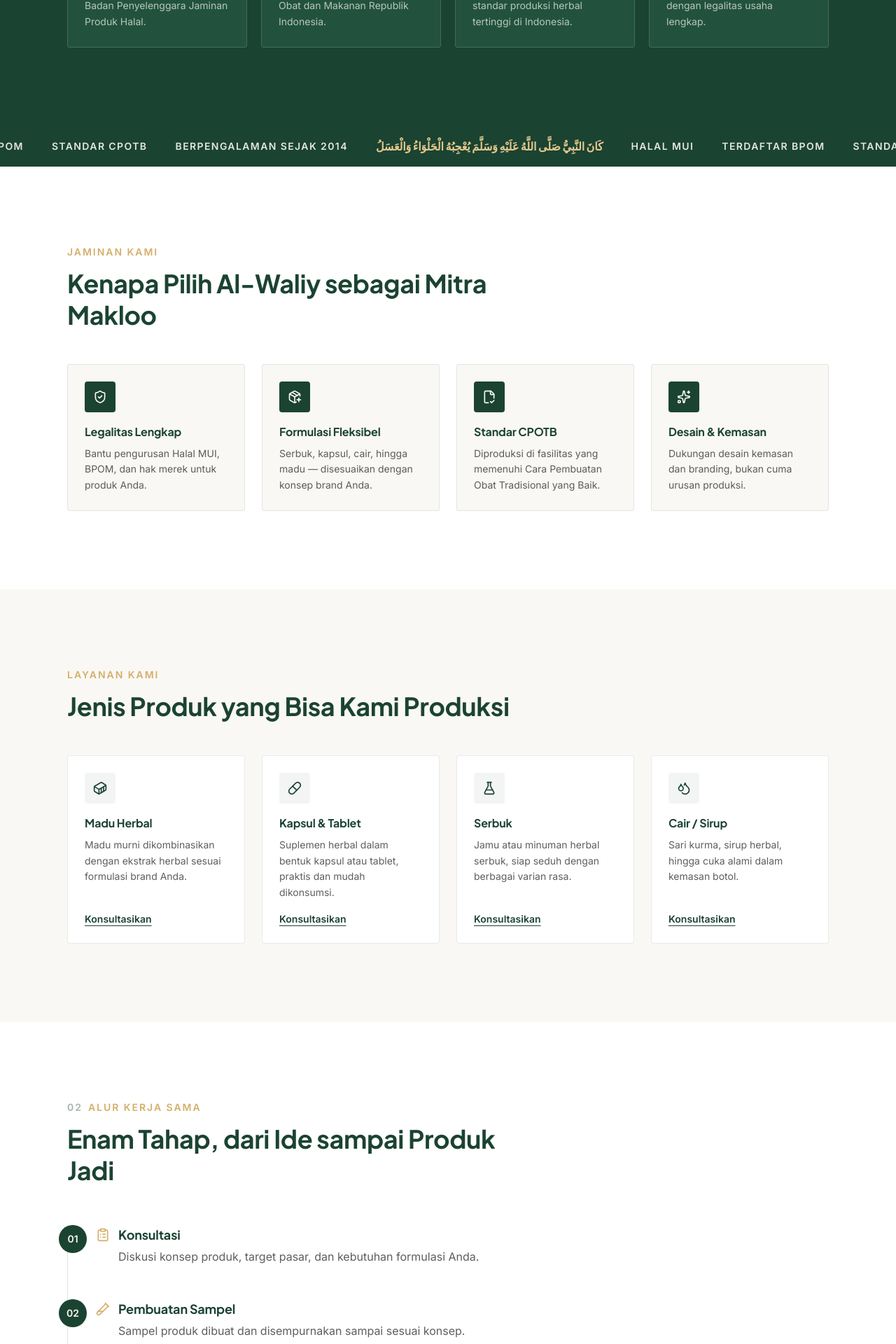
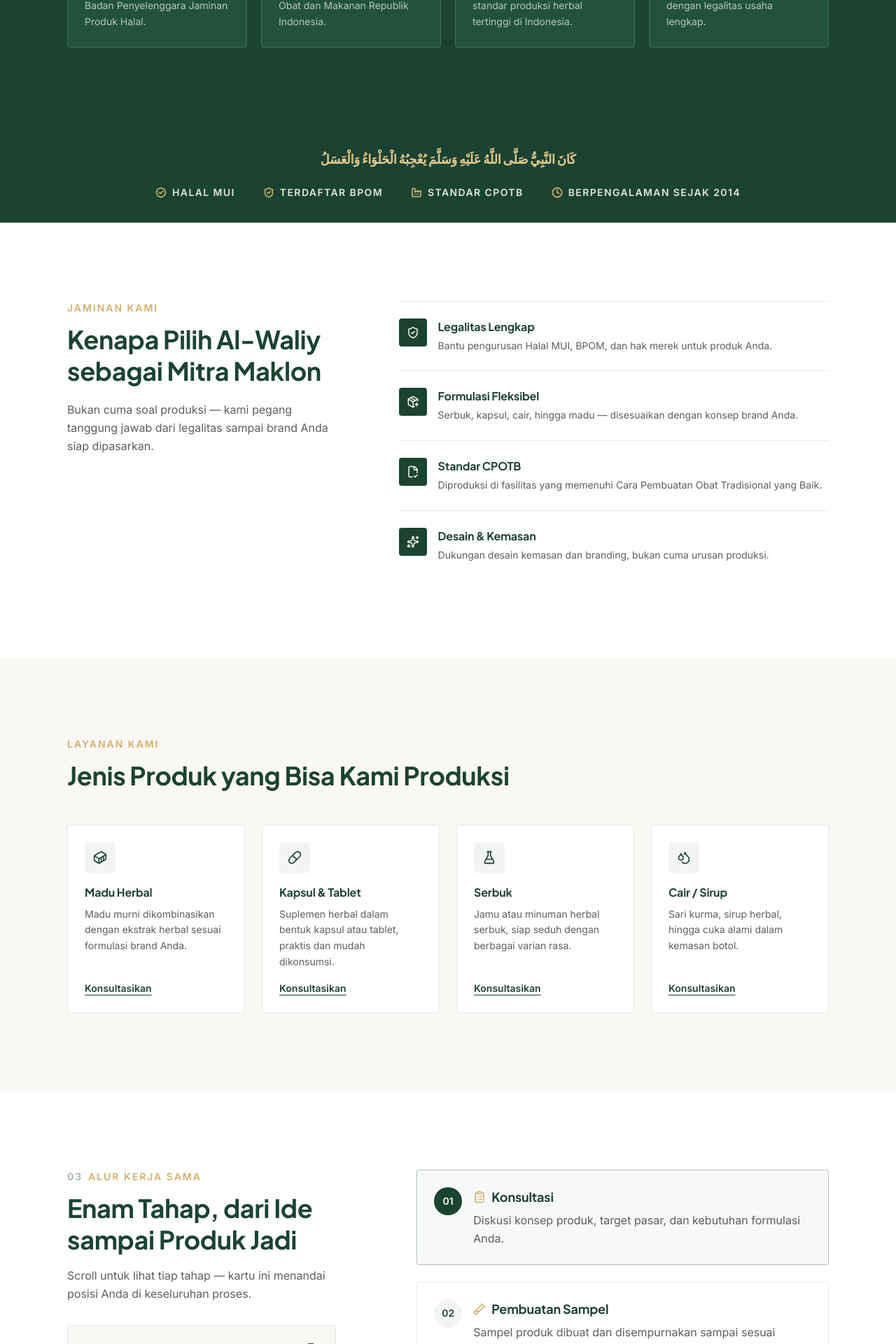
Before and after one commit to bael850/alwaliy-maklon, a React (Vite) app: page / in a window 1280 px wide. Shown: the part 1879-3799 px from the top of the page at 70% size. Built offline with nearby package versions, Linux system fonts and the light colour scheme.

Commit message:
fixJumat

```diff
--- a/src/components/sections/AboutMaklon.tsx
+++ b/src/components/sections/AboutMaklon.tsx
@@ -44,7 +44,7 @@
               href="#proses"
               className="mt-6 inline-flex items-center text-sm font-semibold text-forest underline underline-offset-4 hover:text-gold"
             >
-              Lihat cara kerja sama kamii
+              Lihat cara kerja sama kami
             </a>
           </Reveal>
 
--- a/src/components/sections/Certifications.tsx
+++ b/src/components/sections/Certifications.tsx
@@ -29,7 +29,7 @@
       <div className="mx-auto max-w-6xl px-5 md:px-8">
         <div className="mb-12 max-w-2xl">
           <p className="mb-3 flex items-center gap-2 text-sm font-semibold uppercase tracking-[0.14em] text-gold-light">
-            <span className="text-cream/30">03</span> Legalitas &amp; Standar
+            <span className="text-cream/30">02</span> Legalitas &amp; Standar
           </p>
           <h2 className="font-heading text-3xl font-extrabold leading-tight text-cream md:text-4xl">
             Bukan Sekadar Klaim — Ini Jaminan Tertulis
--- a/src/components/sections/TrustBadgeStrip.tsx
+++ b/src/components/sections/TrustBadgeStrip.tsx
@@ -1,47 +1,42 @@
+import { BadgeCheck, ShieldCheck, Factory, Clock } from "lucide-react";
+import Reveal from "../Reveal";
+
 const BADGES = [
-  "Halal MUI",
-  "Terdaftar BPOM",
-  "Standar CPOTB",
-  "Berpengalaman Sejak 2014",
+  { icon: BadgeCheck, label: "Halal MUI" },
+  { icon: ShieldCheck, label: "Terdaftar BPOM" },
+  { icon: Factory, label: "Standar CPOTB" },
+  { icon: Clock, label: "Berpengalaman Sejak 2014" },
 ];
 
 const ARABIC_QUOTE =
   "كَانَ النَّبِيُّ صَلَّى اللَّهُ عَلَيْهِ وَسَلَّمَ يُعْجِبُهُ الْحَلْوَاءُ وَالْعَسَلُ";
 
-// Diulang 2x biar animasi marquee-nya seamless loop
-const ITEMS = [...BADGES, ARABIC_QUOTE, ...BADGES, ARABIC_QUOTE];
-
 export default function TrustBadgeStrip() {
   return (
-    <div className="overflow-hidden border-y border-forest/10 bg-forest py-4">
-      <style>{`
-        @keyframes marquee-scroll {
-          from { transform: translateX(0); }
-          to { transform: translateX(-50%); }
-        }
-        .marquee-track {
-          animation: marquee-scroll 32s linear infinite;
-        }
-        @media (prefers-reduced-motion: reduce) {
-          .marquee-track {
-            animation: none;
-          }
-        }
-      `}</style>
-      <div className="marquee-track flex w-max items-center gap-10 whitespace-nowrap">
-        {ITEMS.map((item, i) => (
-          <span
-            key={i}
-            className={
-              item === ARABIC_QUOTE
-                ? "font-heading text-base text-gold-light"
-                : "text-sm font-semibold uppercase tracking-[0.1em] text-cream/90"
-            }
-            dir={item === ARABIC_QUOTE ? "rtl" : undefined}
+    <div className="border-y border-forest/10 bg-forest py-8">
+      <div className="mx-auto max-w-6xl px-5 md:px-8">
+        <Reveal>
+          <p
+            dir="rtl"
+            className="text-center font-heading text-base text-gold-light md:text-lg"
           >
-            {item}
-          </span>
-        ))}
+            {ARABIC_QUOTE}
+          </p>
+        </Reveal>
+
+        <Reveal delay={0.1}>
+          <div className="mt-6 flex flex-wrap items-center justify-center gap-x-10 gap-y-4">
+            {BADGES.map((badge) => (
+              <span
+                key={badge.label}
+                className="flex items-center gap-2 text-sm font-semibold uppercase tracking-[0.1em] text-cream/90"
+              >
+                <badge.icon size={16} strokeWidth={2.5} className="text-gold" />
+                {badge.label}
+              </span>
+            ))}
+          </div>
+        </Reveal>
       </div>
     </div>
   );
--- a/src/components/sections/WhyUs.tsx
+++ b/src/components/sections/WhyUs.tsx
@@ -28,33 +28,44 @@
   return (
     <section className="bg-white py-20 md:py-28">
       <div className="mx-auto max-w-6xl px-5 md:px-8">
-        <Reveal className="mb-12 max-w-2xl">
+        <div className="grid gap-12 md:grid-cols-[minmax(0,0.8fr)_minmax(0,1.2fr)] md:gap-16">
+          {/* Kiri: framing singkat, bukan cuma judul doang */}
+          <Reveal>
             <p className="mb-3 text-sm font-semibold uppercase tracking-[0.14em] text-gold">
               Jaminan Kami
             </p>
             <h2 className="font-heading text-3xl font-extrabold leading-tight text-forest md:text-4xl">
-            Kenapa Pilih Al-Waliy sebagai Mitra Makloo
+              Kenapa Pilih Al-Waliy sebagai Mitra Maklon
             </h2>
+            <p className="mt-5 max-w-sm text-sm leading-relaxed text-ink/70 md:text-base">
+              Bukan cuma soal produksi — kami pegang tanggung jawab dari
+              legalitas sampai brand Anda siap dipasarkan.
+            </p>
           </Reveal>
 
-        <div className="grid gap-6 sm:grid-cols-2 lg:grid-cols-4">
+          {/* Kanan: list, bukan grid kartu kotak — biar beda pola sama
+              Certifications & ProductTypes yang di atas/bawahnya */}
+          <div className="flex flex-col divide-y divide-forest/10 border-t border-forest/10">
             {REASONS.map((reason, i) => (
               <Reveal key={reason.title} delay={i * 0.08}>
-              <div className="rounded-[4px] border border-forest/10 bg-cream p-6">
-                <div className="mb-4 flex h-11 w-11 items-center justify-center rounded-[4px] bg-forest text-cream">
-                  <reason.icon size={20} strokeWidth={2} />
+                <div className="flex items-start gap-4 py-6">
+                  <div className="flex h-10 w-10 shrink-0 items-center justify-center rounded-[4px] bg-forest text-cream">
+                    <reason.icon size={18} strokeWidth={2} />
                   </div>
+                  <div>
                     <h3 className="font-heading text-base font-bold text-forest">
                       {reason.title}
                     </h3>
-                <p className="mt-2 text-sm leading-relaxed text-ink/70">
+                    <p className="mt-1 text-sm leading-relaxed text-ink/70">
                       {reason.desc}
                     </p>
+                  </div>
                 </div>
               </Reveal>
             ))}
           </div>
         </div>
+      </div>
     </section>
   );
 }
--- a/src/components/sections/Workflow.tsx
+++ b/src/components/sections/Workflow.tsx
@@ -1,3 +1,4 @@
+import { useEffect, useRef, useState } from "react";
 import {
   ClipboardList,
   TestTube2,
@@ -6,6 +7,11 @@
   Factory,
   Truck,
 } from "lucide-react";
+import gsap from "gsap";
+import { ScrollTrigger } from "gsap/ScrollTrigger";
+import Reveal from "../Reveal";
+
+gsap.registerPlugin(ScrollTrigger);
 
 const STEPS = [
   {
@@ -41,43 +47,124 @@
 ];
 
 export default function Workflow() {
+  const [activeIndex, setActiveIndex] = useState(0);
+  const stepRefs = useRef<Array<HTMLDivElement | null>>([]);
+
+  useEffect(() => {
+    const triggers = stepRefs.current.map((el, i) => {
+      if (!el) return null;
+      return ScrollTrigger.create({
+        trigger: el,
+        start: "top 55%",
+        end: "bottom 55%",
+        onEnter: () => setActiveIndex(i),
+        onEnterBack: () => setActiveIndex(i),
+      });
+    });
+
+    return () => {
+      triggers.forEach((t) => t?.kill());
+    };
+  }, []);
+
+  const ActiveIcon = STEPS[activeIndex].icon;
+
   return (
     <section id="proses" className="bg-white py-20 md:py-28">
       <div className="mx-auto max-w-6xl px-5 md:px-8">
-        <div className="mb-14 max-w-2xl">
+        <div className="grid gap-10 md:grid-cols-[minmax(0,0.85fr)_minmax(0,1.15fr)] md:gap-16">
+          {/* Panel kiri — nempel selama user scroll ngelewatin 6 tahap di kanan */}
+          <div className="md:sticky md:top-28 md:self-start">
             <p className="mb-3 flex items-center gap-2 text-sm font-semibold uppercase tracking-[0.14em] text-gold">
-            <span className="text-forest/40">02</span> Alur Kerja Sama
+              <span className="text-forest/40">03</span> Alur Kerja Sama
             </p>
             <h2 className="font-heading text-3xl font-extrabold leading-tight text-forest md:text-4xl">
               Enam Tahap, dari Ide sampai Produk Jadi
             </h2>
+            <p className="mt-4 max-w-sm text-sm leading-relaxed text-ink/70 md:text-base">
+              Scroll untuk lihat tiap tahap — kartu ini menandai posisi Anda di
+              keseluruhan proses.
+            </p>
+
+            {/* Kartu tahap aktif, ikut berubah pas step di kanan berganti */}
+            <div className="mt-8 hidden max-w-sm rounded-[4px] border border-forest/10 bg-cream p-6 md:block">
+              <div className="flex items-center justify-between">
+                <span className="font-heading text-sm font-bold uppercase tracking-[0.1em] text-gold">
+                  Tahap {String(activeIndex + 1).padStart(2, "0")} / 06
+                </span>
+                <ActiveIcon size={22} strokeWidth={2} className="text-forest" />
+              </div>
+              <h3 className="mt-3 font-heading text-xl font-bold text-forest">
+                {STEPS[activeIndex].title}
+              </h3>
+              <p className="mt-2 text-sm leading-relaxed text-ink/70">
+                {STEPS[activeIndex].desc}
+              </p>
+
+              {/* Progress dots */}
+              <div className="mt-6 flex gap-1.5">
+                {STEPS.map((step, i) => (
+                  <span
+                    key={step.title}
+                    className={[
+                      "h-1.5 flex-1 rounded-full transition-colors duration-300",
+                      i <= activeIndex ? "bg-gold" : "bg-forest/10",
+                    ].join(" ")}
+                  />
+                ))}
+              </div>
+            </div>
           </div>
 
-        <ol className="relative border-l border-forest/15 pl-8 md:pl-10">
+          {/* Kanan — 6 tahap, tiap kartu jadi trigger buat panel kiri */}
+          <div className="flex flex-col gap-6">
             {STEPS.map((step, i) => (
-            <li key={step.title} className="relative pb-12 last:pb-0">
-              {/* Marker bernomor */}
-              <span className="absolute -left-[45px] flex h-9 w-9 items-center justify-center rounded-full bg-forest text-sm font-bold text-cream md:-left-[53px] md:h-10 md:w-10">
+              <div
+                key={step.title}
+                ref={(el) => {
+                  stepRefs.current[i] = el;
+                }}
+              >
+                <Reveal>
+                  <div
+                    className={[
+                      "flex items-start gap-4 rounded-[4px] border p-6 transition-colors duration-300",
+                      i === activeIndex
+                        ? "border-forest/30 bg-forest/[0.03]"
+                        : "border-forest/10 bg-white",
+                    ].join(" ")}
+                  >
+                    <span
+                      className={[
+                        "flex h-10 w-10 shrink-0 items-center justify-center rounded-full text-sm font-bold transition-colors duration-300",
+                        i === activeIndex
+                          ? "bg-forest text-cream"
+                          : "bg-forest/5 text-forest",
+                      ].join(" ")}
+                    >
                       {String(i + 1).padStart(2, "0")}
                     </span>
-              <div className="flex items-start gap-3">
+                    <div>
+                      <div className="flex items-center gap-2">
                         <step.icon
-                  size={20}
+                          size={18}
                           strokeWidth={2}
-                  className="mt-1 shrink-0 text-gold"
+                          className="text-gold"
                         />
-                <div>
                         <h3 className="font-heading text-lg font-bold text-forest">
                           {step.title}
                         </h3>
-                  <p className="mt-1 text-sm leading-relaxed text-ink/70 md:text-base">
+                      </div>
+                      <p className="mt-1.5 text-sm leading-relaxed text-ink/70 md:text-base">
                         {step.desc}
                       </p>
                     </div>
                   </div>
-            </li>
+                </Reveal>
+              </div>
             ))}
-        </ol>
+          </div>
+        </div>
       </div>
     </section>
   );
```
Lines whose indentation alone changed are shown as unchanged.
